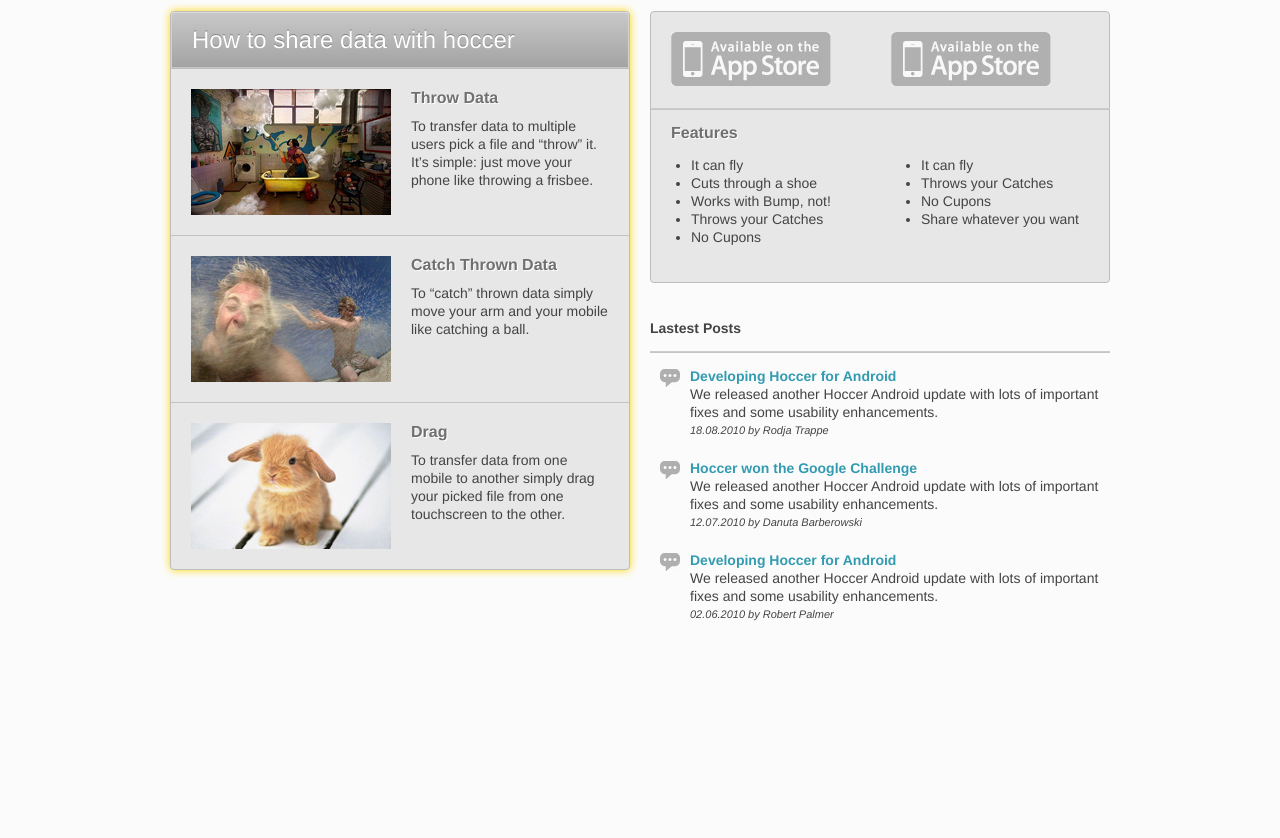
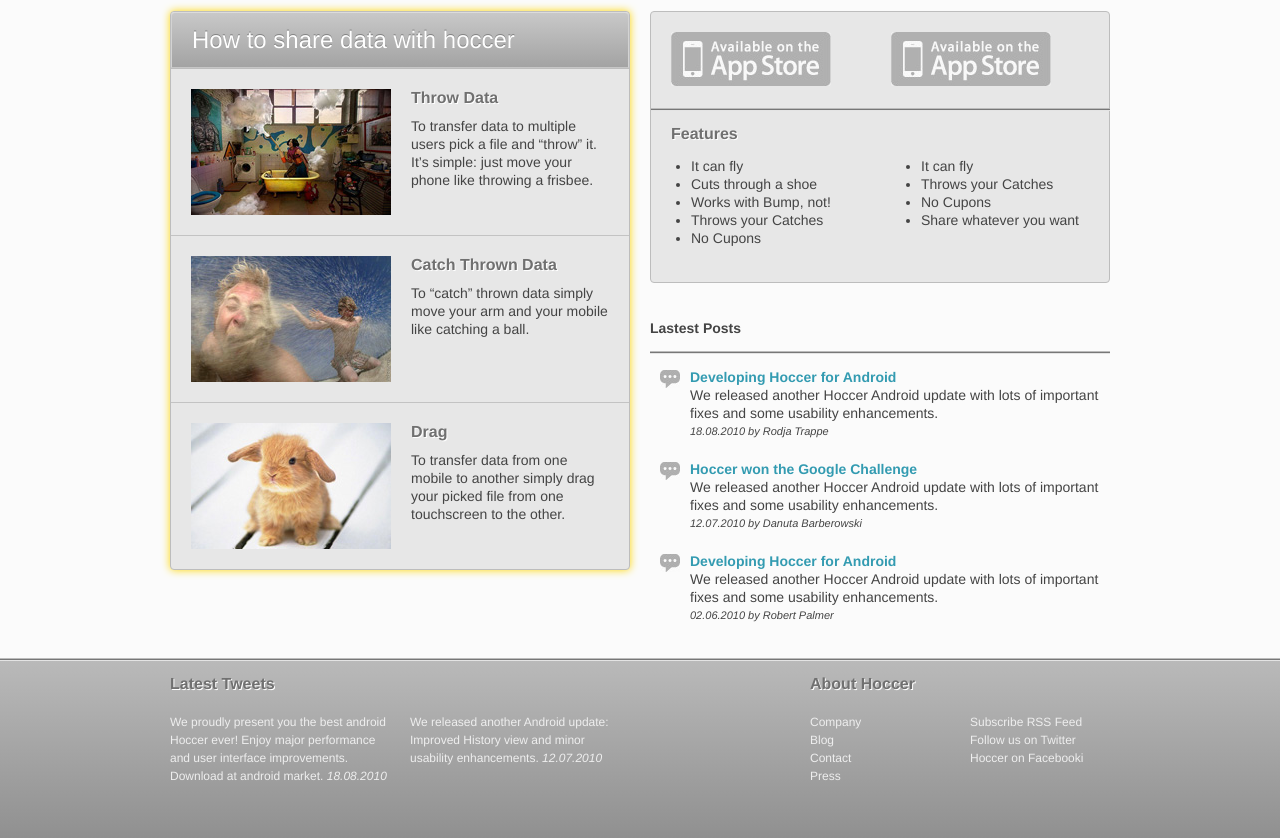
Before and after one commit to hoccer/website, a PHP site: page / in a window 1280 px wide. Shown: the part 597-1435 px from the top of the page. Before the commit the page ends 1218 px from the top, so only its background shows below. Run offline with PHP 8.4, Linux system fonts and the light colour scheme.

Commit message:
more updates

```diff
--- a/html_dummy/css/style.css
+++ b/html_dummy/css/style.css
@@ -7,7 +7,9 @@
 
 hr {
   color: #c5c5c5;
-  background-color: #c5c5c5;
+  background-color: #777777;
+  border-top: 1px solid #bbbbbb;
+  border-bottom: 1px solid #e4e4e4;
 }
 
 h4 {
@@ -178,6 +180,38 @@
   padding-right: 20px;
 }
 
+body > footer {
+  height: 180px;
+  background-image: -webkit-gradient(
+    linear,
+    0% 0%, 0% 100%,
+    from(#bababa),
+    to(#909090)
+  );
+
+  background-image: -moz-linear-gradient(90deg,#a3a3a3,#c8c8c8 );
+  #858585 => #a4a4a4
+}
+
+body > footer p, body > footer ul {
+  color: #eeeeee;
+  font-size: 12px;
+  margin-top: 20px;
+}
+
+body > footer ul {
+  margin-left: 0px;
+}
+
+body > footer li {
+  list-style-type: none;
+}
+
+body > footer li a {
+  text-decoration: none;
+  color: #eeeeee;
+}
+
 div.row {
   /*background-color: yellow;*/
 }
--- a/html_dummy/index.html
+++ b/html_dummy/index.html
@@ -201,6 +201,54 @@
 
         </div>
 
+        <footer>
+          <hr />
+          <div class="row">
+            <div class="column grid_8">
+              <h4>Latest Tweets</h4>
+            </div>
+            <div class="column grid_4">
+              <h4>About Hoccer</h4>
+            </div>
+          </div>
+          <div class="row">
+            <div class="column grid_3">
+              <p>
+                We proudly present you the best android Hoccer ever! Enjoy major
+                performance and user interface improvements. Download at android
+                market. <em>18.08.2010</em>
+              </p>
+            </div>
+            <div class="column grid_3">
+              <p>
+                We released another Android update: Improved History view and
+                minor usability enhancements. <em>12.07.2010</em>
+              </p>
+            </div>
+            <div class="column grid_2">
+              &nbsp;
+            </div>
+            <div class="column grid_2">
+              <ul>
+                <li><a href="#">Company</a></li>
+                <li><a href="#">Blog</a></li>
+                <li><a href="#">Contact</a></li>
+                <li><a href="#">Press</a></li>
+              </ul>
+            </div>
+            <div class="column grid_2">
+              <ul>
+                <li><a href="#">Subscribe RSS Feed</a></li>
+                <li><a href="#">Follow us on Twitter</a></li>
+                <li><a href="#">Hoccer on Facebooki</a></li>
+              </ul>
+            </div>
+
+          </div>
+        </footer>
+
+        </div>
+
     <script>!window.jQuery && document.write('<script src="js/jquery-1.4.2.min.js"><\/script>')</script>
 
     <script src="js/plugins.js?v=1"></script>
```
